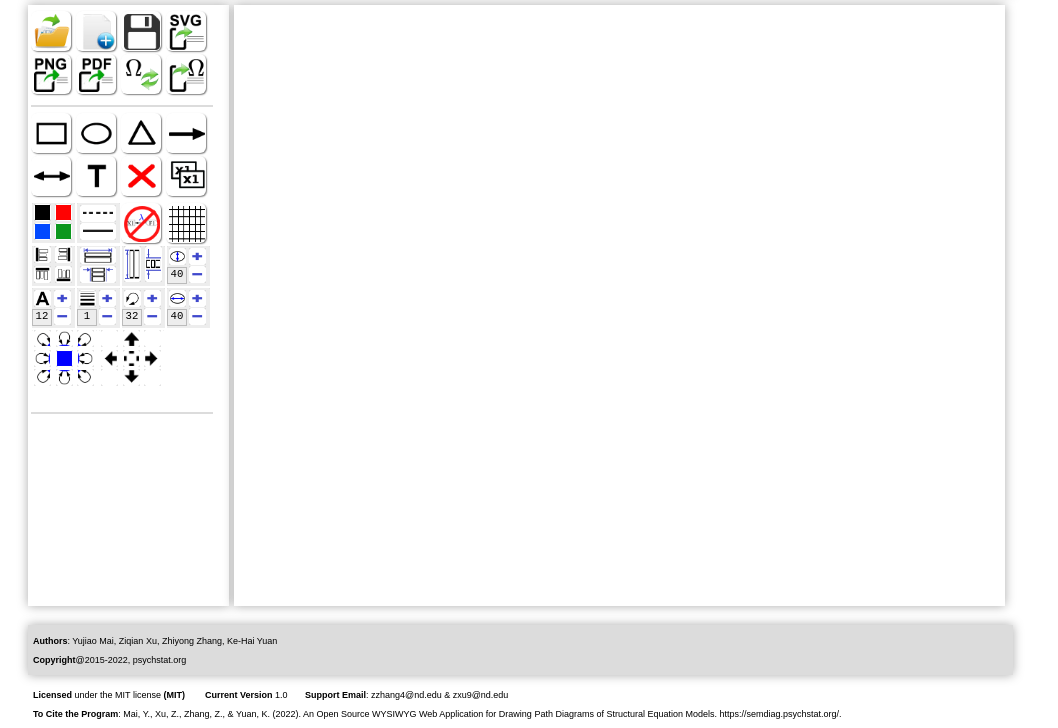
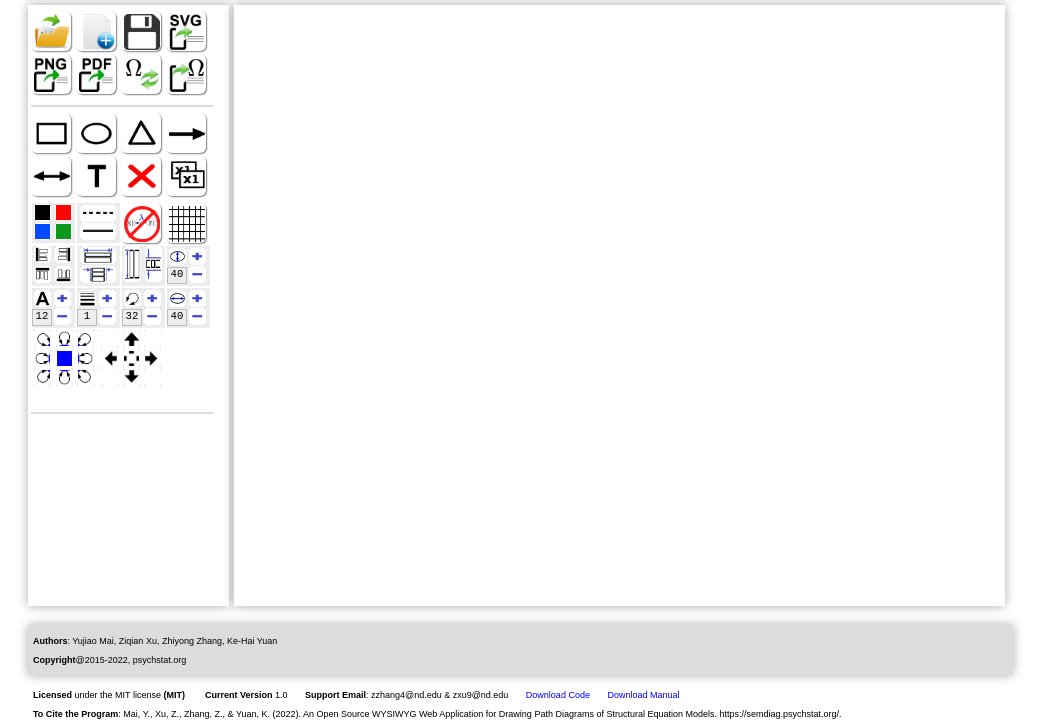
Before and after one commit to johnnyzhz/semdiag, a plain HTML site: page index.html in a window 1280 px wide. Shown: the part 74-802 px from the top of the page, without its empty margins (0-1058 px from the left). Drawn offline with nearby package versions, Linux system fonts and the light colour scheme; some packages are replaced by stand-ins of ours.

Commit message:
Update index.html
update download info

```diff
--- a/index.html
+++ b/index.html
@@ -250,7 +250,7 @@
 		<div style="float:left; margin: 2 15 5 5">
 		<p><span style="font-weight:bold">Licensed</span> under the MIT license <span style="font-weight:bold">(MIT)</span>
 			&nbsp;&nbsp; &nbsp; &nbsp; <span style="font-weight:bold">Current Version</span> 1.0 &nbsp;&nbsp; &nbsp;&nbsp;
-			<span style="font-weight:bold">Support Email</span>: zzhang4@nd.edu & zxu9@nd.edu</p>
+			<span style="font-weight:bold">Support Email</span>: zzhang4@nd.edu & zxu9@nd.edu &nbsp;&nbsp; &nbsp;&nbsp; <a href="https://github.com/johnnyzhz/semdiag/archive/refs/heads/main.zip">Download Code</a> &nbsp;&nbsp; &nbsp;&nbsp;  <a href="https://github.com/johnnyzhz/semdiag/raw/main/manual.pdf" download="semdiag_manual">Download Manual</a></p>
 		<p><span style="font-weight:bold">To Cite the Program</span>:
 			Mai, Y., Xu, Z., Zhang, Z., & Yuan, K. (2022). An Open Source WYSIWYG Web Application for Drawing Path Diagrams of Structural Equation Models. https://semdiag.psychstat.org/. </p>
 
```
